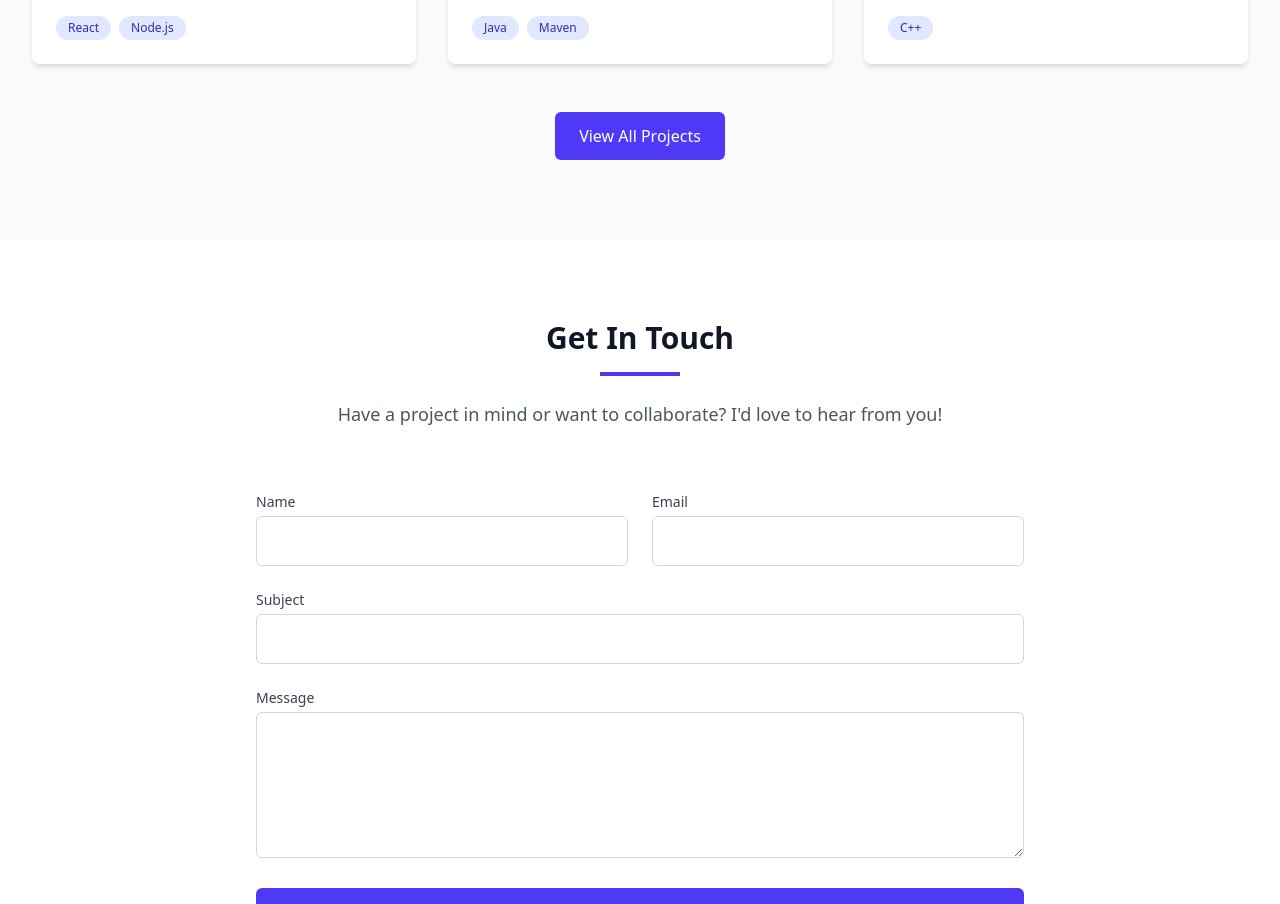
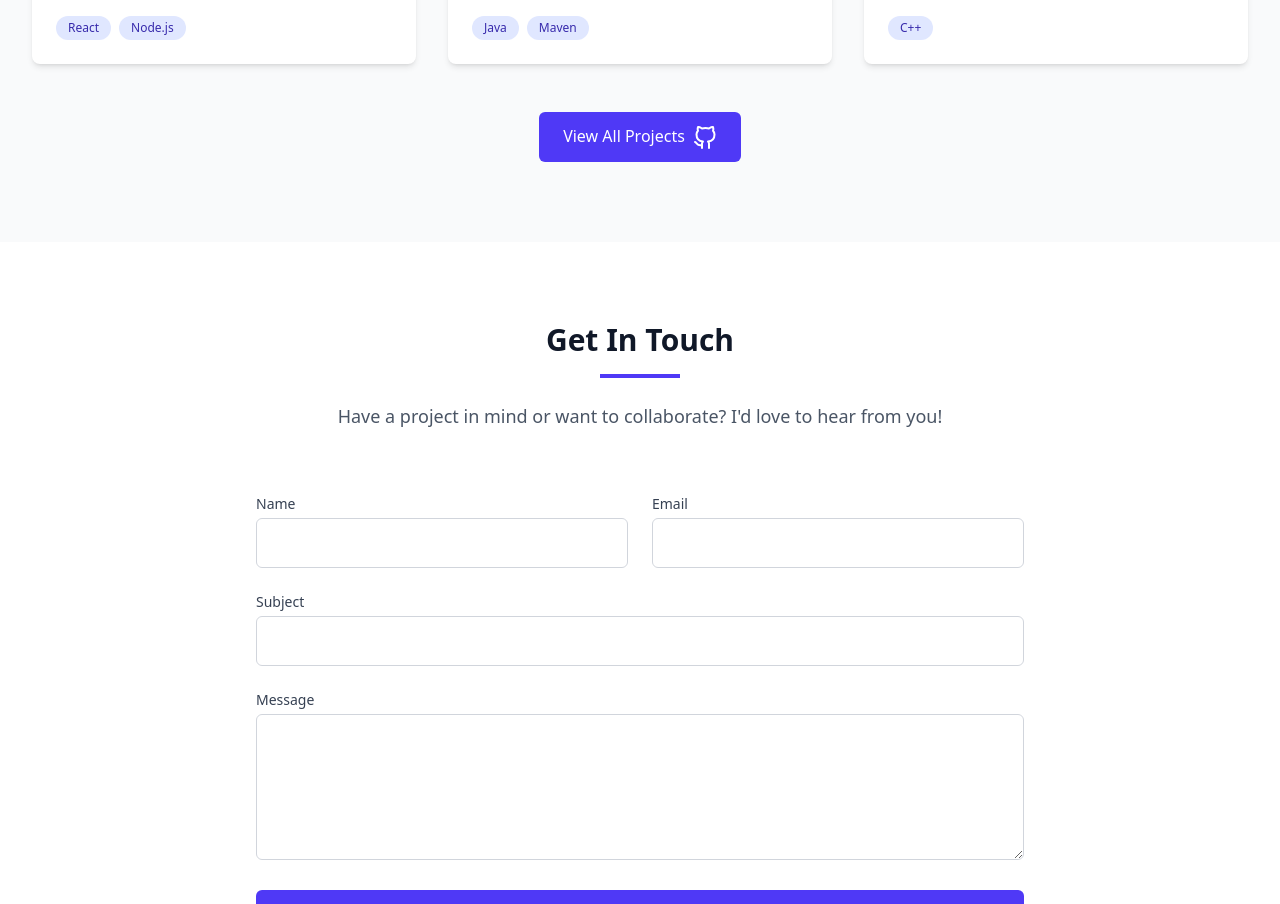
Before and after one commit to fidelity-michael/webpage, a React (Vite) app: page / in a window 1280 px wide. Shown: the part 1708-2612 px from the top of the page. Built offline with nearby package versions, Linux system fonts and the light colour scheme; a web font is replaced by a local one.

Commit message:
Added github icon in View All Project button

```diff
--- a/src/App.tsx
+++ b/src/App.tsx
@@ -339,9 +339,10 @@ function App() {
             <a
               href="https://github.com/fidelity-michael"
               target="_blank"
-              className="inline-block bg-indigo-600 text-white px-6 py-3 rounded-md font-medium hover:bg-gray-700 transition duration-150"
+              className="inline-block bg-indigo-600 hover:bg-gray-700 text-white px-6 py-3 rounded-md font-medium transition duration-150"
             >
               View All Projects
+              <GitHub className="inline-block ml-2" />
             </a>
           </div>
         </div>
```
